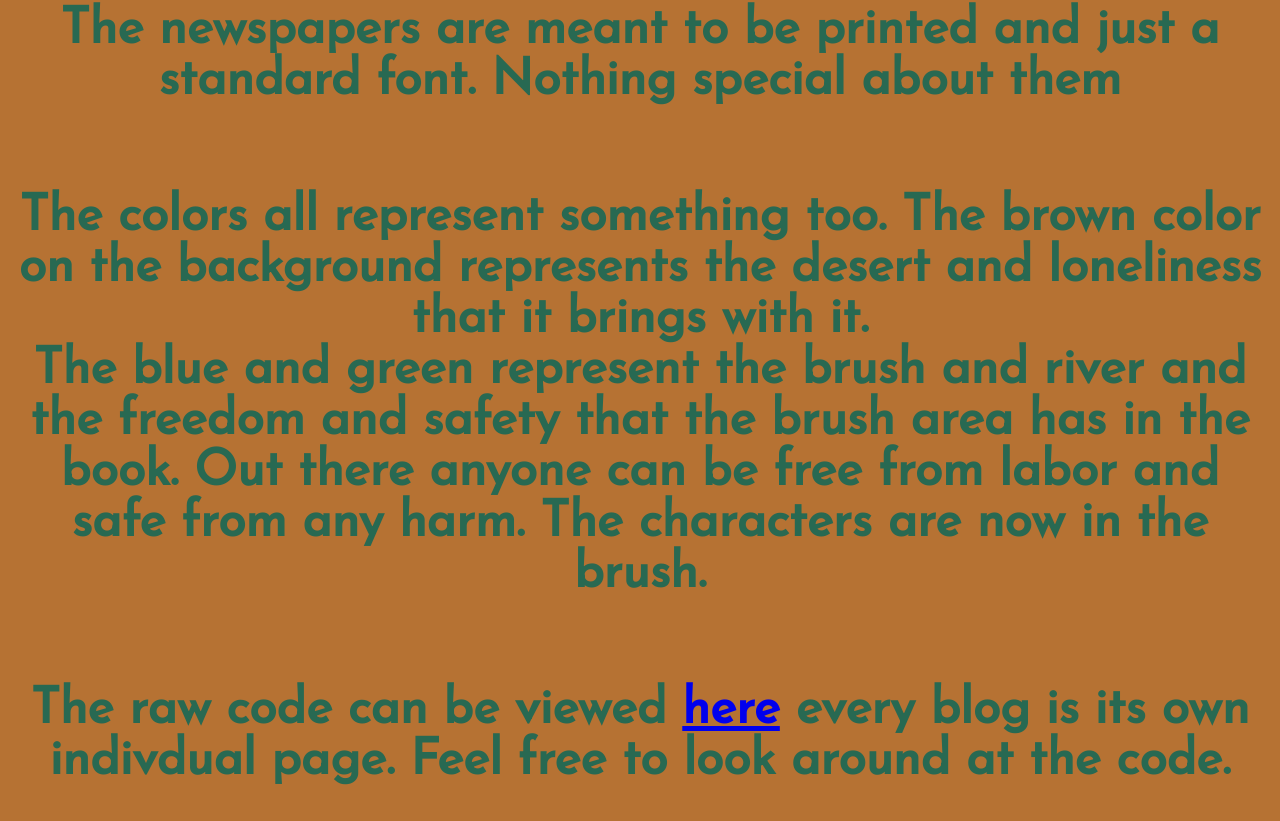
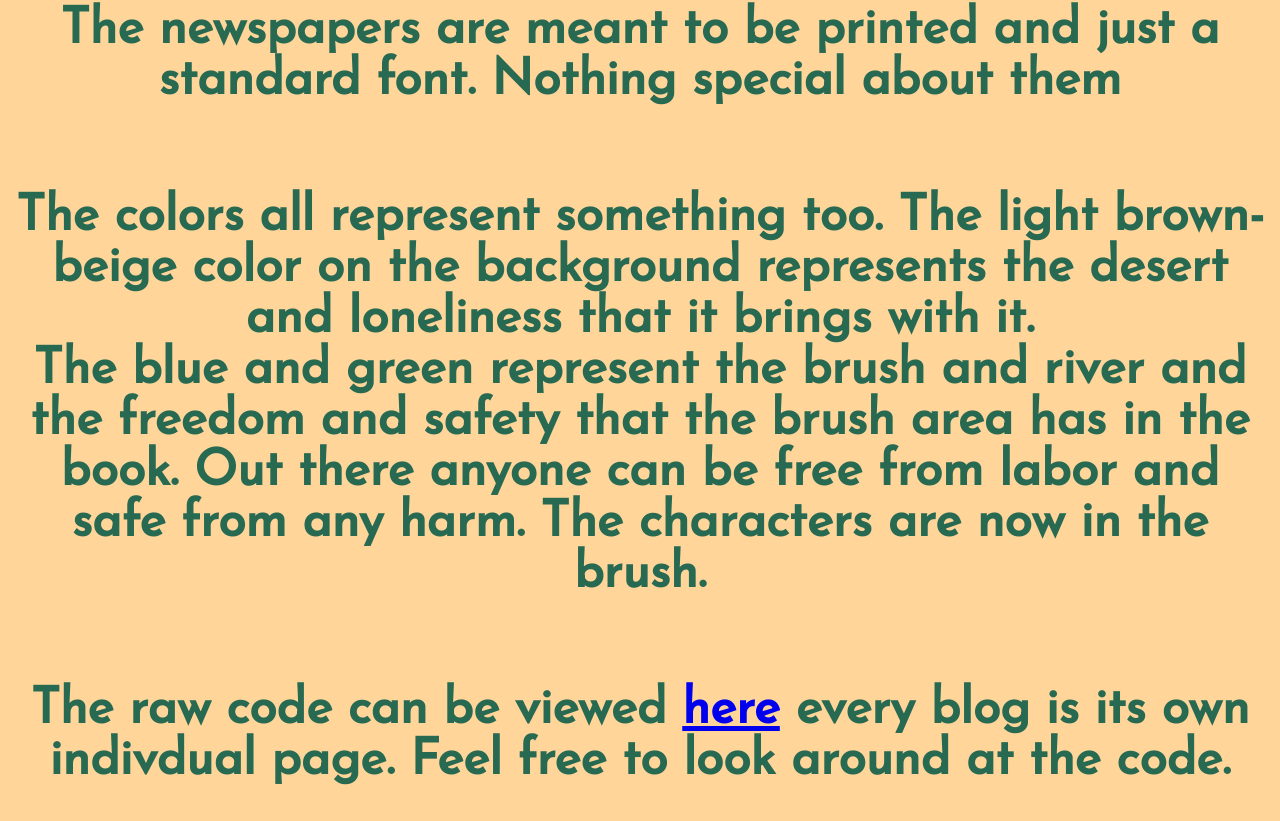
Before and after one commit to MooseCoding/Project, a plain HTML site: page explanation.html in a window 1280 px wide. Shown: the part 1690-2511 px from the top of the page. Drawn offline with Linux system fonts and the light colour scheme.

Commit message:
Updating Background

```diff
--- a/explanation.html
+++ b/explanation.html
@@ -47,7 +47,7 @@ p {
         <br>
         <h1>The newspapers are meant to be printed and just a standard font. Nothing special about them</h1>
         <br>
-        <h1>The colors all represent something too. The brown color on the background represents the desert and loneliness that it brings with it.<br>
+        <h1>The colors all represent something too. The light brown-beige color on the background represents the desert and loneliness that it brings with it.<br>
         The blue and green represent the brush and river and the freedom and safety that the brush area has in the book. Out there anyone can be free from labor and safe from any harm. The characters are now in the brush.</h1>
         <br>
         <h1>The raw code can be viewed <a href="https://github.com/MooseCoding/Project">here</a> every blog is its own indivdual page. Feel free to look around at the code.</h1>
--- a/styles.css
+++ b/styles.css
@@ -1,5 +1,5 @@
 body {
-    background-color: #B67233;
+    background-color: #FFD59A;
 
 
 }
```
